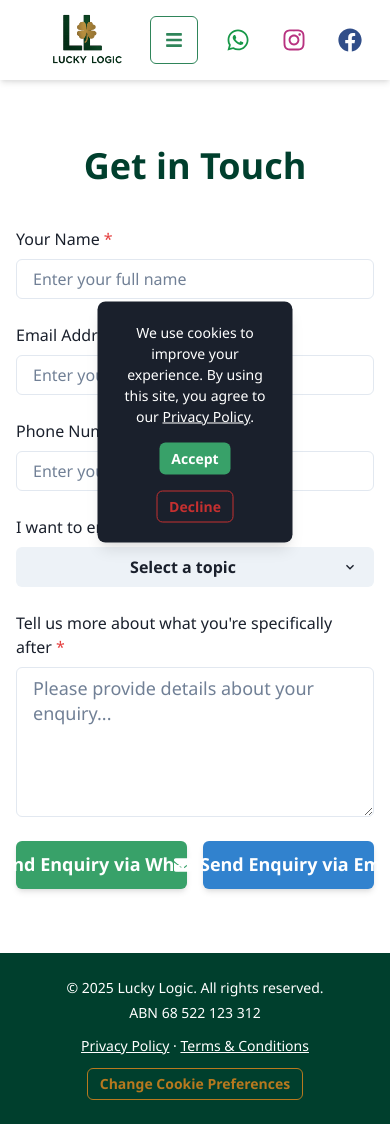
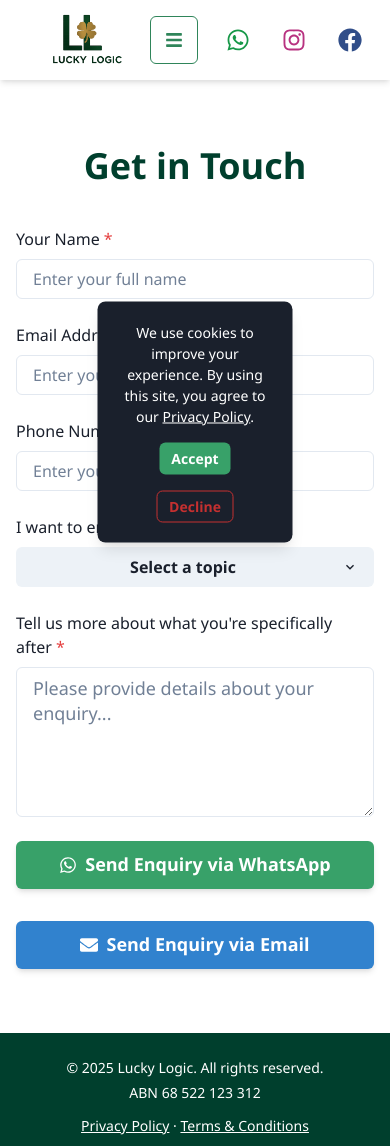
Before and after one commit to Neesonn/luckylogicit, a Next.js app: page /contact-us in a window 390 px wide. Shown: the top 1146 px of the page. Before the commit the page ends 1124 px from the top, so only its background shows below. Built offline with nearby package versions, Linux system fonts and the light colour scheme.

Commit message:
fix: Ensure contact form buttons stack vertically on mobile and fix Flex gap prop

```diff
--- a/app/contact-us/page.tsx
+++ b/app/contact-us/page.tsx
@@ -17,6 +17,7 @@ import {
   useToast,
   Text,
   HStack,
+  Flex,
 } from '@chakra-ui/react';
 import { ChevronDownIcon } from '@chakra-ui/icons';
 import {
@@ -219,7 +220,11 @@ ${messageText}
         />
       </FormControl>
 
-      <HStack spacing={4} width={{ base: 'full', md: 'auto' }}>
+      <Flex
+        direction={{ base: 'column', md: 'row' }}
+        gap={4}
+        width={{ base: 'full', md: 'auto' }}
+      >
         <Button
           type="submit"
           size="lg"
@@ -229,6 +234,7 @@ ${messageText}
           boxShadow="md"
           _hover={{ boxShadow: 'lg', transform: 'translateY(-2px)' }}
           transition="all 0.2s"
+          mb={{ base: 4, md: 0 }}
         >
           Send Enquiry via WhatsApp
         </Button>
@@ -245,7 +251,7 @@ ${messageText}
         >
           Send Enquiry via Email
         </Button>
-      </HStack>
+      </Flex>
     </VStack>
   );
 }
```
